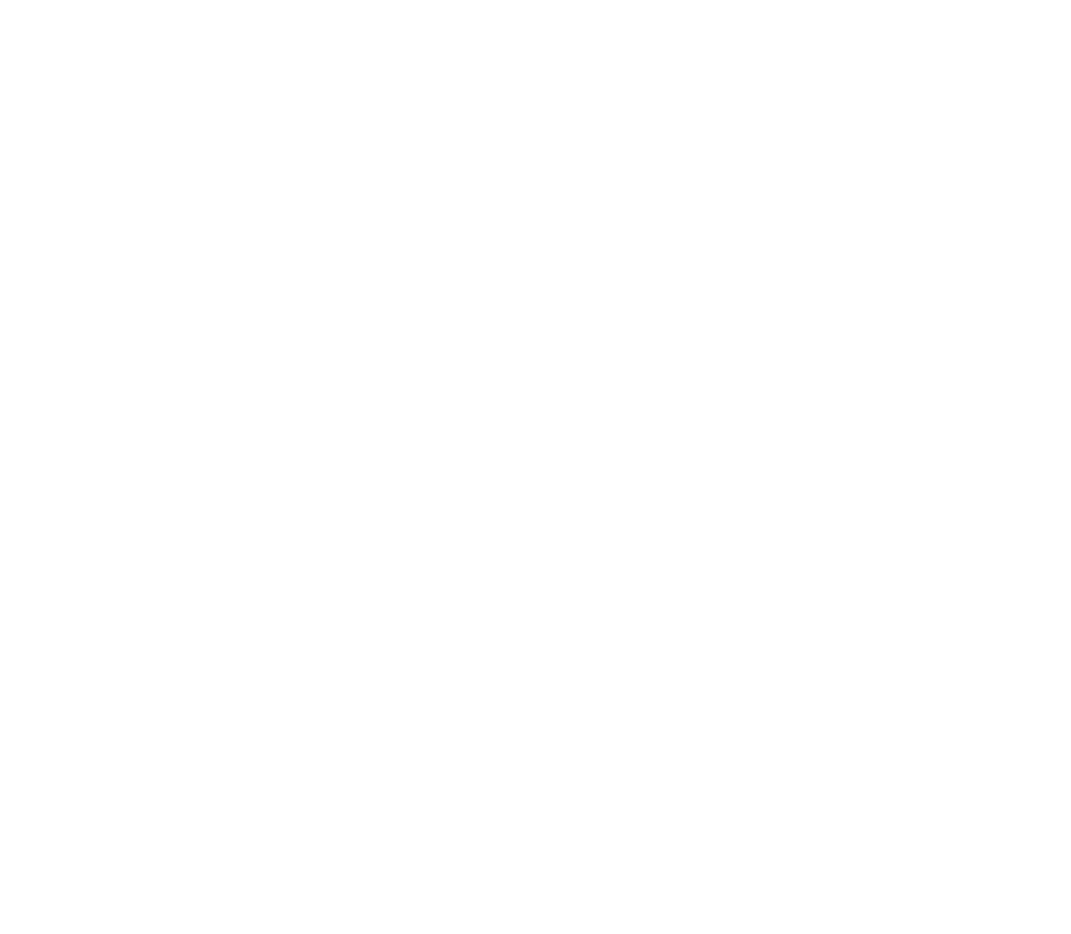
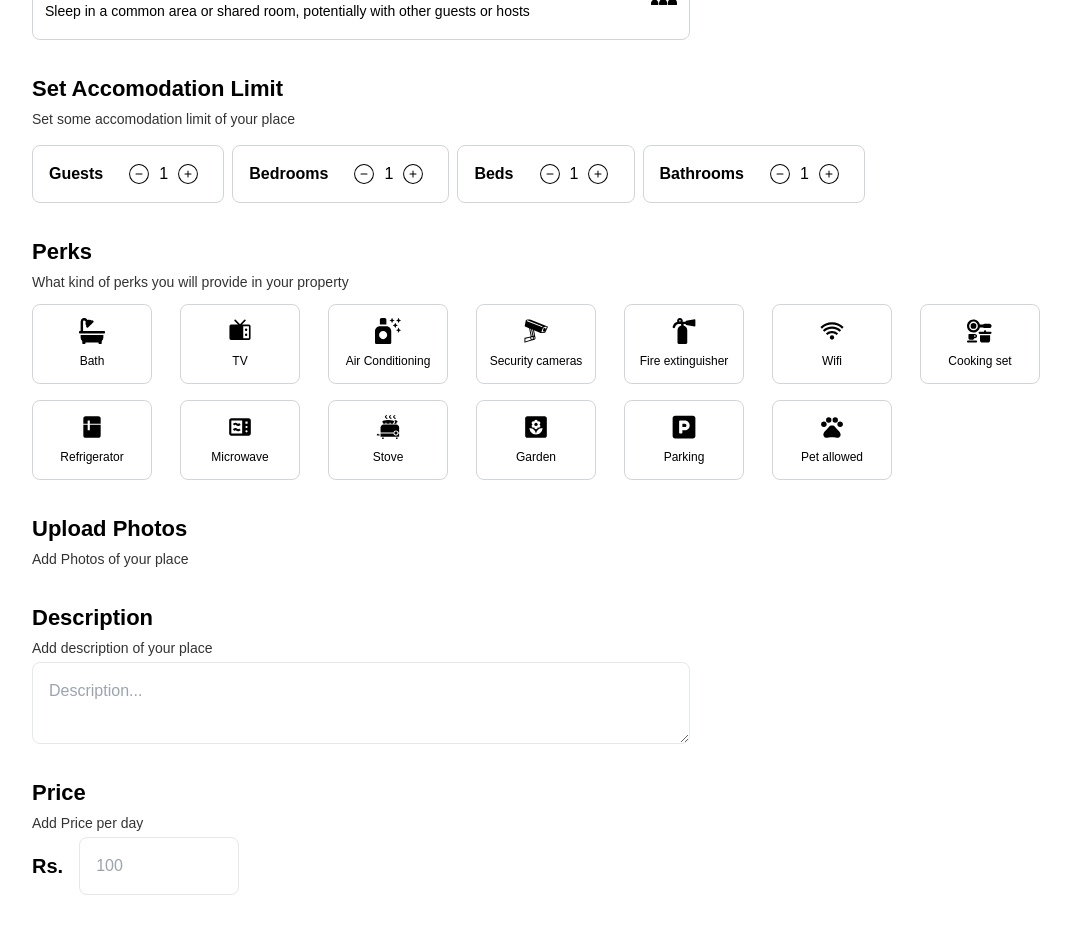
Before and after one commit to gauravjagwani/StayMate, a React app in the folder frontend/: page /create-listing in a window 1280 px wide. Shown: the part 1020-1954 px from the top of the page, without its empty margins (60-1131 px from the left). Before the commit the page ends 1068 px from the top, so only its background shows below. Built offline with nearby package versions, Linux system fonts and the light colour scheme; the HTML template or start-up script is replaced by a standard one.

Commit message:
added more inputs to listing page

```diff
--- a/frontend/package.json
+++ b/frontend/package.json
@@ -12,6 +12,7 @@
   "dependencies": {
     "@reduxjs/toolkit": "^2.3.0",
     "react": "^18.3.1",
+    "react-beautiful-dnd": "^13.1.1",
     "react-dom": "^18.3.1",
     "react-icons": "^5.3.0",
     "react-redux": "^9.1.2",
--- a/frontend/src/components/Navbar.jsx
+++ b/frontend/src/components/Navbar.jsx
@@ -54,7 +54,7 @@
 const Navbar = () => {
   const user = useSelector((state) => state.user);
   const [dropdown, setDropdown] = useState(false);
-  console.log(user);
+
   return (
     // <div className="py-[10px] px-[60px] sm:py-[10px] sm:px-5 flex justify-between items-center relative mx-auto">
     <div className=" px-20 md:py-[15px] sm:py-[5px] flex justify-between items-center relative mx-auto">
--- a/frontend/src/lib/utils.jsx
+++ b/frontend/src/lib/utils.jsx
@@ -1,6 +1,33 @@
-import { MdOutlineVilla } from "react-icons/md";
+import {
+  FaAirFreshener,
+  FaBath,
+  FaCity,
+  FaFireExtinguisher,
+  FaHouseUser,
+  FaParking,
+  FaUmbrellaBeach,
+} from "react-icons/fa";
+import { FaKitchenSet } from "react-icons/fa6";
+import { BiSolidFridge, BiWifi } from "react-icons/bi";
+import {
+  GiCctvCamera,
+  GiDesert,
+  GiIsland,
+  GiMountainRoad,
+  GiToaster,
+  GiWorld,
+} from "react-icons/gi";
+import {
+  MdMicrowave,
+  MdNoMeetingRoom,
+  MdOutlinePool,
+  MdOutlineVilla,
+  MdPets,
+  MdYard,
+} from "react-icons/md";
 import { RiChatPrivateLine } from "react-icons/ri";
 import { SiMyspace } from "react-icons/si";
+import { PiTelevisionFill } from "react-icons/pi";
 export const categoryItems = [
   {
     id: 0,
@@ -134,3 +161,58 @@
     icon: <SiMyspace size={26} />,
   },
 ];
+
+export const facilities = [
+  {
+    name: "Bath",
+    icon: <FaBath size={26} />,
+  },
+  {
+    name: "TV",
+    icon: <PiTelevisionFill size={26} />,
+  },
+  {
+    name: "Air Conditioning",
+    icon: <FaAirFreshener size={26} />,
+  },
+  {
+    name: "Security cameras",
+    icon: <GiCctvCamera size={26} />,
+  },
+  {
+    name: "Fire extinguisher",
+    icon: <FaFireExtinguisher size={26} />,
+  },
+  {
+    name: "Wifi",
+    icon: <BiWifi size={26} />,
+  },
+  {
+    name: "Cooking set",
+    icon: <FaKitchenSet size={26} />,
+  },
+  {
+    name: "Refrigerator",
+    icon: <BiSolidFridge size={26} />,
+  },
+  {
+    name: "Microwave",
+    icon: <MdMicrowave size={26} />,
+  },
+  {
+    name: "Stove",
+    icon: <GiToaster size={26} />,
+  },
+  {
+    name: "Garden",
+    icon: <MdYard size={26} />,
+  },
+  {
+    name: "Parking",
+    icon: <FaParking size={26} />,
+  },
+  {
+    name: " Pet allowed",
+    icon: <MdPets size={26} />,
+  },
+];
--- a/frontend/src/pages/CreateListing.jsx
+++ b/frontend/src/pages/CreateListing.jsx
@@ -1,10 +1,25 @@
 import React, { useState } from "react";
 import Navbar from "../components/Navbar";
-import { categoryItems, types } from "../lib/utils";
+import { categoryItems, facilities, types } from "../lib/utils";
+import { CiCircleMinus, CiCirclePlus } from "react-icons/ci";
 
 const CreateListing = () => {
   const [category, setCategory] = useState("");
   const [type, setType] = useState("");
+  const [perks, setPerks] = useState([]);
+  const [guestCount, setGuestCount] = useState(1);
+  const [bedroomCount, setBedroomCount] = useState(1);
+  const [bedCount, setBedCount] = useState(1);
+  const [bathroomCount, setBathroomCount] = useState(1);
+
+  const handleSelectPerks = (perk) => {
+    if (perks.includes(perk)) {
+      setPerks((prev) => perks.filter((option) => option !== perk));
+    } else {
+      setPerks((prev) => [...prev, perk]);
+    }
+  };
+
   return (
     <div>
       <Navbar />
@@ -13,7 +28,7 @@
         <h1 className="text-3xl flex justify-center mb-6">
           Create Your Listing
         </h1>
-        <form className="px-20 ">
+        <form className="px-20 flex flex-col gap-4">
           {/* Title */}
           <div className="flex flex-col gap-1 mb-4">
             <h2 className="text-[22px] font-semibold">Title</h2>
@@ -37,6 +52,7 @@
               className="p-2 border border-black-2 w-[30%] rounded-[25px] focus:outline-none focus:border-primary text-sm "
             />
           </div>
+
           {/* Select Category */}
           <div className="flex flex-col gap-1 mb-4">
             <h2 className="text-[22px] font-semibold">Select Category</h2>
@@ -66,13 +82,14 @@
               })}
             </div>
           </div>
+
           {/* Select Type */}
           <div className="flex flex-col gap-1 mb-4">
             <h2 className="text-[22px] font-semibold">Select Type</h2>
             <p className="text-sm opacity-80">
               Select the type of the place you offer
             </p>
-            <div className="flex flex-col gap-4 mt-2">
+            <div className="flex flex-col flex-wrap gap-4 mt-2">
               {types.map((c) => {
                 return (
                   <div
@@ -85,15 +102,168 @@
                     onClick={() => setType(c.title)}
                   >
                     <div className="flex justify-between items-center">
-                      <div className="flex flex-col gap-1.5 py-3 px-3 leading-tight">
+                      <div className="flex flex-col gap-1 py-3 px-3 leading-tight">
                         <p className="text-base font-semibold">{c?.title}</p>
                         <p className="text-sm">{c?.description}</p>
                       </div>
-                      <div className="px-2">{c.icon}</div>
+                      <div className="pr-3">{c.icon}</div>
                     </div>
                   </div>
                 );
               })}
+            </div>
+          </div>
+
+          {/* Accomodation Count */}
+          <div className="flex flex-col gap-1 mb-4">
+            <h2 className="text-[22px] font-semibold">
+              Set Accomodation Limit
+            </h2>
+            <p className="text-sm opacity-80">
+              Set some accomodation limit of your place
+            </p>
+
+            <div className="flex gap-2 flex-wrap items-center">
+              {/* Guest Count */}
+              <div className="flex flex-wrap gap-10 mt-3">
+                <div className="flex items-center gap-6 max-w-54 py-4 px-4 border border-gray-300 rounded-lg">
+                  <p className="font-semibold">Guests</p>
+                  <div className="flex items-center gap-2 text-2xl w-20">
+                    <CiCircleMinus
+                      className="cursor-pointer hover:text-primary"
+                      onClick={() => {
+                        guestCount > 1 && setGuestCount(guestCount - 1);
+                      }}
+                    />
+                    <span className="text-base">{guestCount}</span>
+                    <CiCirclePlus
+                      className="cursor-pointer hover:text-primary"
+                      onClick={() => setGuestCount(guestCount + 1)}
+                    />
+                  </div>
+                </div>
+              </div>
+
+              {/* Bedroom Count */}
+              <div className="flex flex-wrap gap-10 mt-3">
+                <div className="flex items-center gap-6 max-w-54 py-4 px-4 border border-gray-300 rounded-lg">
+                  <p className="font-semibold">Bedrooms</p>
+                  <div className="flex items-center gap-2 text-2xl w-20">
+                    <CiCircleMinus
+                      className="cursor-pointer hover:text-primary"
+                      onClick={() => {
+                        bedroomCount > 1 && setBedroomCount(bedroomCount - 1);
+                      }}
+                    />
+                    <span className="text-base">{bedroomCount}</span>
+                    <CiCirclePlus
+                      className="cursor-pointer hover:text-primary"
+                      onClick={() => setBedroomCount(bedroomCount + 1)}
+                    />
+                  </div>
+                </div>
+              </div>
+
+              {/* Beds Count */}
+              <div className="flex flex-wrap gap-10 mt-3">
+                <div className="flex items-center gap-6 max-w-54 py-4 px-4 border border-gray-300 rounded-lg">
+                  <p className="font-semibold">Beds</p>
+                  <div className="flex items-center gap-2 text-2xl w-20">
+                    <CiCircleMinus
+                      className="cursor-pointer hover:text-primary"
+                      onClick={() => {
+                        bedCount > 1 && setBedCount(bedCount - 1);
+                      }}
+                    />
+                    <span className="text-base">{bedCount}</span>
+                    <CiCirclePlus
+                      className="cursor-pointer hover:text-primary"
+                      onClick={() => setBedCount(bedCount + 1)}
+                    />
+                  </div>
+                </div>
+              </div>
+
+              {/* Bathrooms Count */}
+              <div className="flex flex-wrap gap-10 mt-3">
+                <div className="flex items-center gap-6 max-w-54 py-4 px-4 border border-gray-300 rounded-lg">
+                  <p className="font-semibold">Bathrooms</p>
+                  <div className="flex items-center gap-2 text-2xl w-20">
+                    <CiCircleMinus
+                      className="cursor-pointer hover:text-primary"
+                      onClick={() => {
+                        bathroomCount > 1 &&
+                          setBathroomCount(bathroomCount - 1);
+                      }}
+                    />
+                    <span className="text-base">{bathroomCount}</span>
+                    <CiCirclePlus
+                      className="cursor-pointer hover:text-primary"
+                      onClick={() => setBathroomCount(bathroomCount + 1)}
+                    />
+                  </div>
+                </div>
+              </div>
+            </div>
+          </div>
+
+          {/* Perks */}
+          <div className="flex flex-col gap-1 mb-4">
+            <h2 className="text-[22px] font-semibold">Perks</h2>
+            <p className="text-sm opacity-80">
+              What kind of perks you will provide in your property
+            </p>
+            <div className="flex gap-4 mt-2 flex-wrap">
+              {facilities.map((f, i) => {
+                return (
+                  <div
+                    key={i}
+                    className={`flex flex-col items-center justify-center mr-3 cursor-pointer border border-gray-300 w-[120px] h-20 rounded-lg gap-2 ${
+                      perks.includes(f.name)
+                        ? "border-[2.5px] border-primary bg-primary bg-opacity-[0.07] transition-all ease-in"
+                        : ""
+                    }`}
+                    onClick={() => handleSelectPerks(f.name)}
+                  >
+                    <div>{f?.icon}</div>
+                    <p className="text-[12px]">{f?.name}</p>
+                  </div>
+                );
+              })}
+            </div>
+          </div>
+
+          {/* Upload Photos */}
+          <div className="flex flex-col gap-1 mb-4">
+            <h2 className="text-[22px] font-semibold">Upload Photos</h2>
+            <p className="text-sm opacity-80">Add Photos of your place</p>
+            {/* Currently on Hold */}
+          </div>
+
+          {/* Description */}
+          <div className="flex flex-col gap-1 mb-4">
+            <h2 className="text-[22px] font-semibold">Description</h2>
+            <p className="text-sm opacity-80">Add description of your place</p>
+            <textarea
+              name="description"
+              placeholder="Description..."
+              className="border border-black-3 p-4 rounded-lg font-thin w-full md:w-[60%]"
+            />
+          </div>
+
+          {/* Price */}
+          <div className="flex flex-col gap-1 mb-4">
+            <h2 className="text-[22px] font-semibold">Price</h2>
+            <p className="text-sm opacity-80">Add Price per day</p>
+            <div className="flex items-center">
+              <span className="text-xl font-bold mr-4">Rs.</span>
+              <input
+                type="number"
+                name="description"
+                placeholder="100"
+                required
+                className="border border-black-3 p-4 rounded-lg font-thin w-40"
+              />
             </div>
           </div>
         </form>
```
Also changed, not shown: 1 other file (tests, documents, lock files or other folders).
